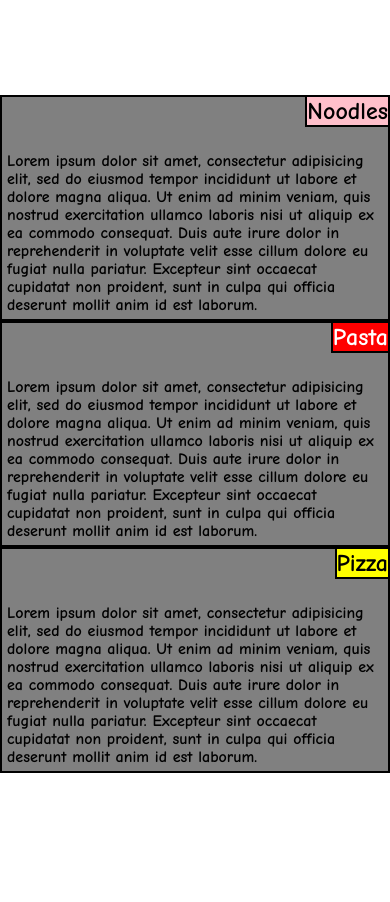
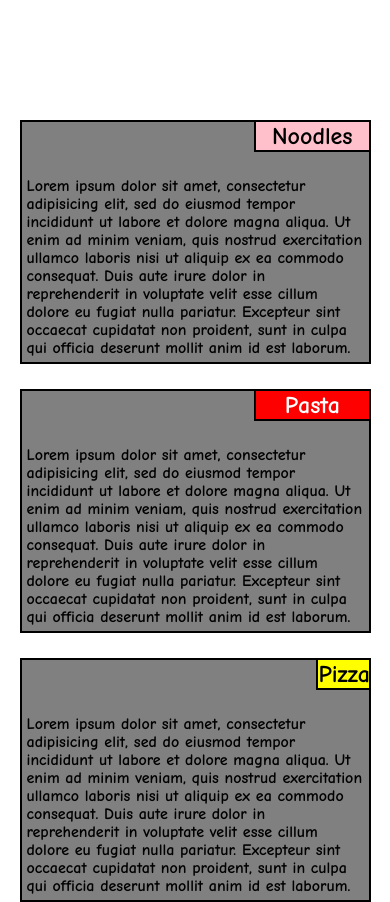
Before and after one commit to UniBeam-Repulsor/Coursera, a plain HTML site: page mod2_solution/index.html in a window 390 px wide. Shown: the part 90-992 px from the top of the page. Before the commit the page ends 863 px from the top, so only its background shows below. Drawn offline with Linux system fonts and the light colour scheme.

Commit message:
added responsive design for sm devices

```diff
--- a/mod2_solution/style.css
+++ b/mod2_solution/style.css
@@ -71,7 +71,7 @@ p {
   }
 }
 
-@media only screen and (min-width: 768px) {
+@media only screen and (max-width: 991px) {
   div {
     width: 40%;
   }
@@ -98,3 +98,11 @@ p {
     width: 15%;
   }
 }
+
+@media only screen and (max-width: 767px) {
+  div {
+    width: 90%;
+    clear: left;
+    margin: 25px 5% 0px 5%;
+  }
+}
```
